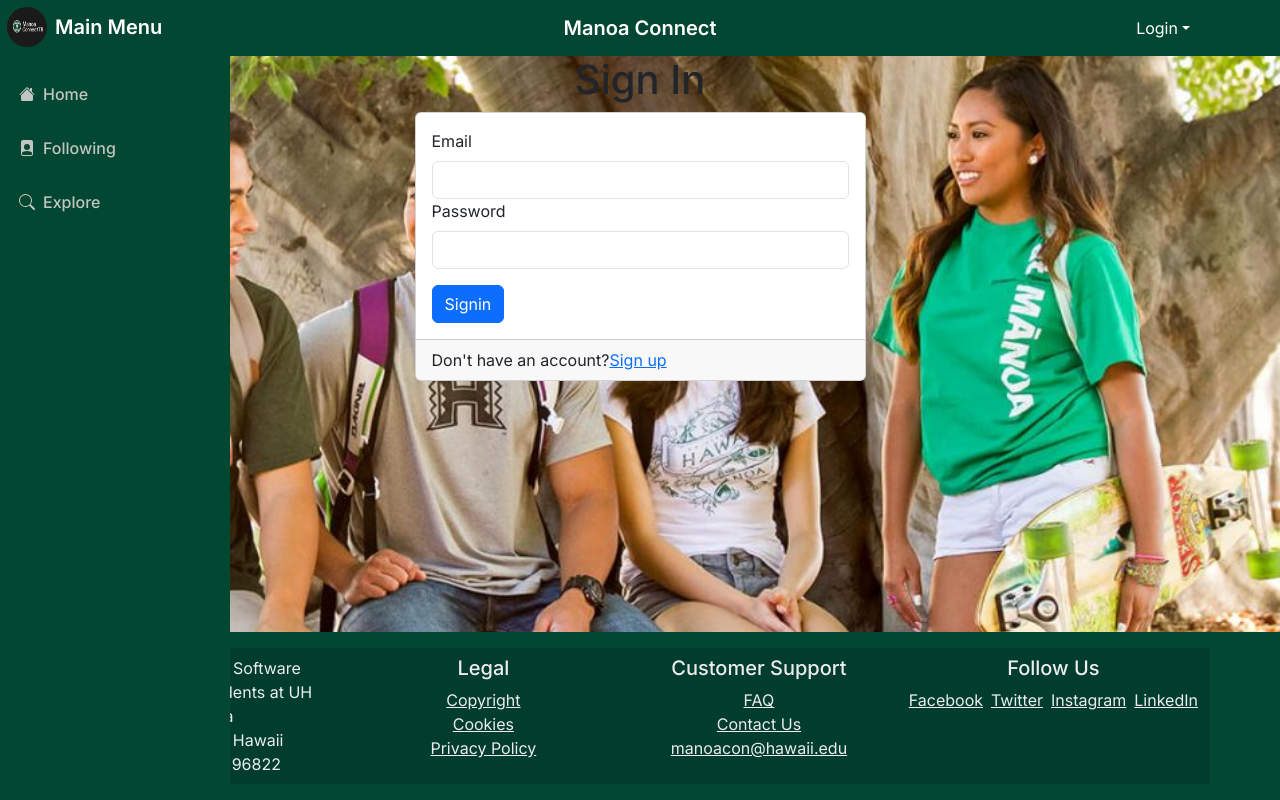
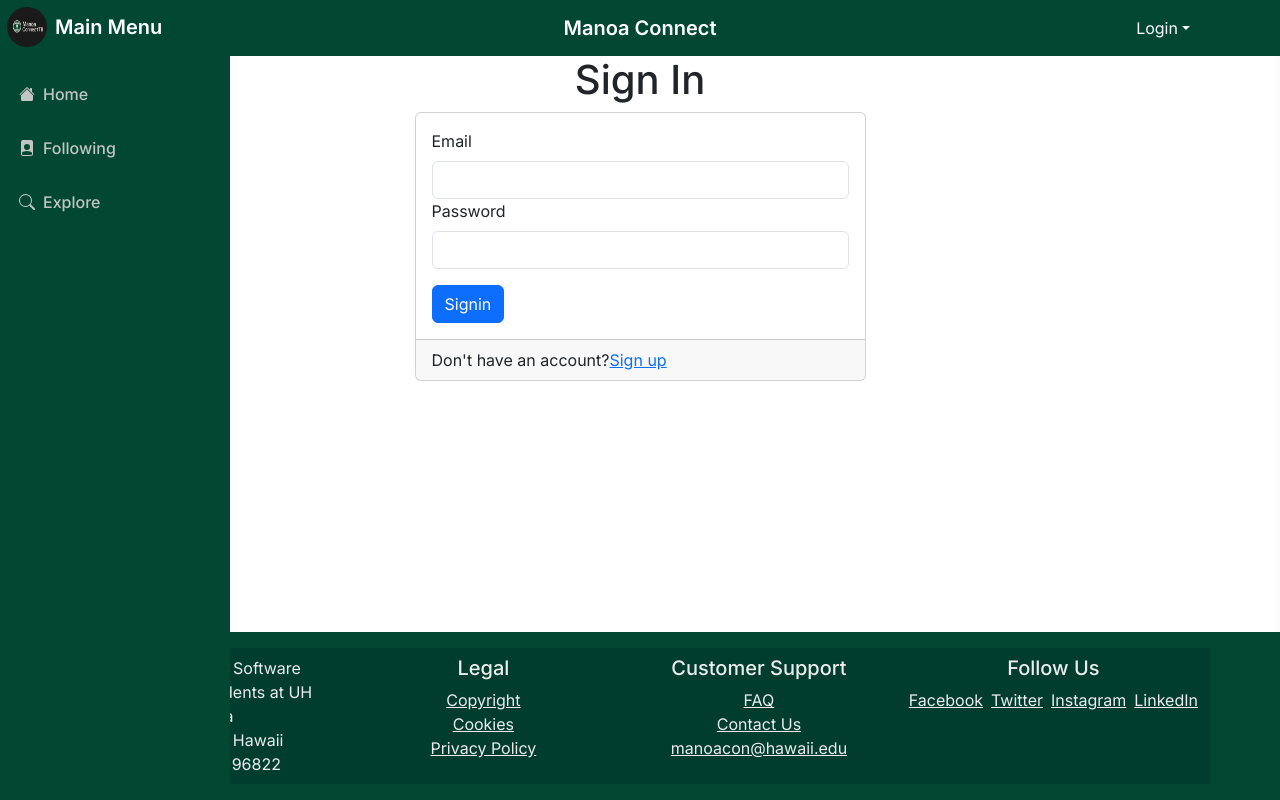
Before and after one commit to manoaconnecttb/ManoaConnect, a Next.js app: page /auth/signin in a window 1280 px wide. Built offline with nearby package versions, Linux system fonts and the light colour scheme; no server answers.

Commit message:
Deleted background photo from Globals

```diff
--- a/src/app/globals.css
+++ b/src/app/globals.css
@@ -15,8 +15,9 @@
   height: 100%;
   padding: 0;
   margin: 0;
-  background: fixed center url("/LandingPagePhoto.jpg") no-repeat;
   background-size: cover;
+  background-color: #f5f5f5;
+  box-shadow: inset 0 0 10px rgba(0, 0, 0, 0.05);
 }
 
 .navbar {
--- a/src/app/layout.tsx
+++ b/src/app/layout.tsx
@@ -27,6 +27,7 @@
           <NavBar />
           <Sidebar />
           {children}
+          <Sidebar />
           <Footer />
         </Providers>
       </body>
```
Also changed, not shown: src/app/home/page.tsx (+4 -4 lines).
